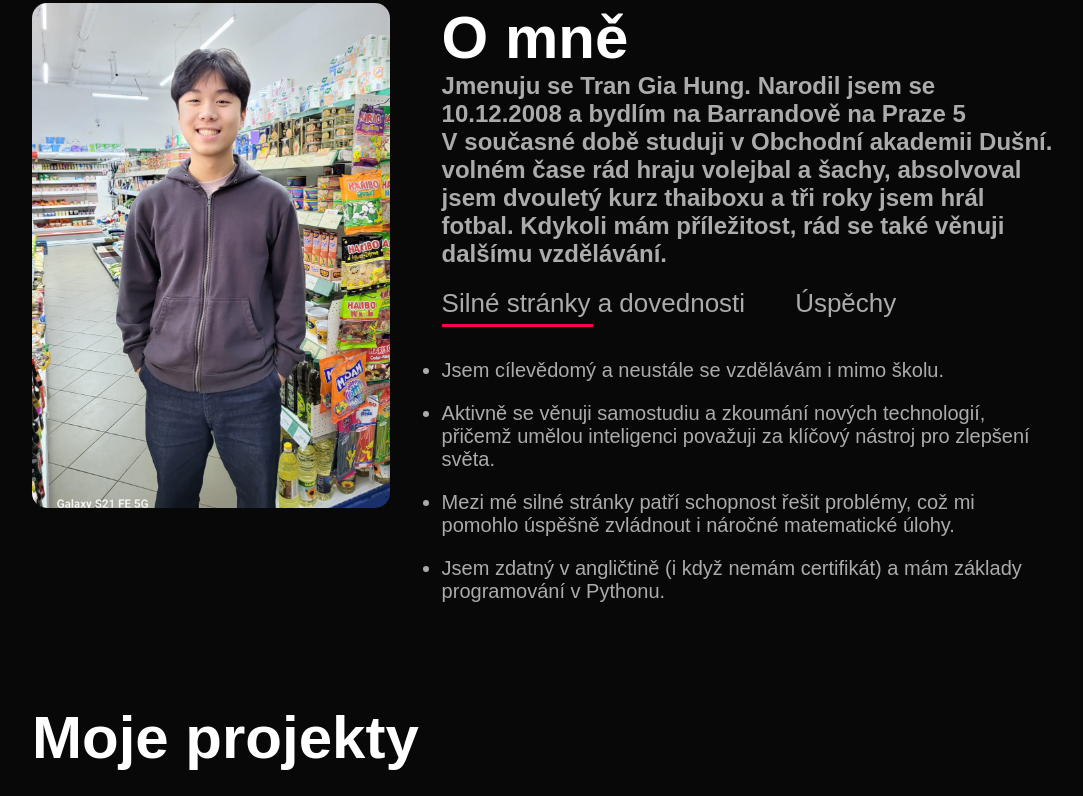
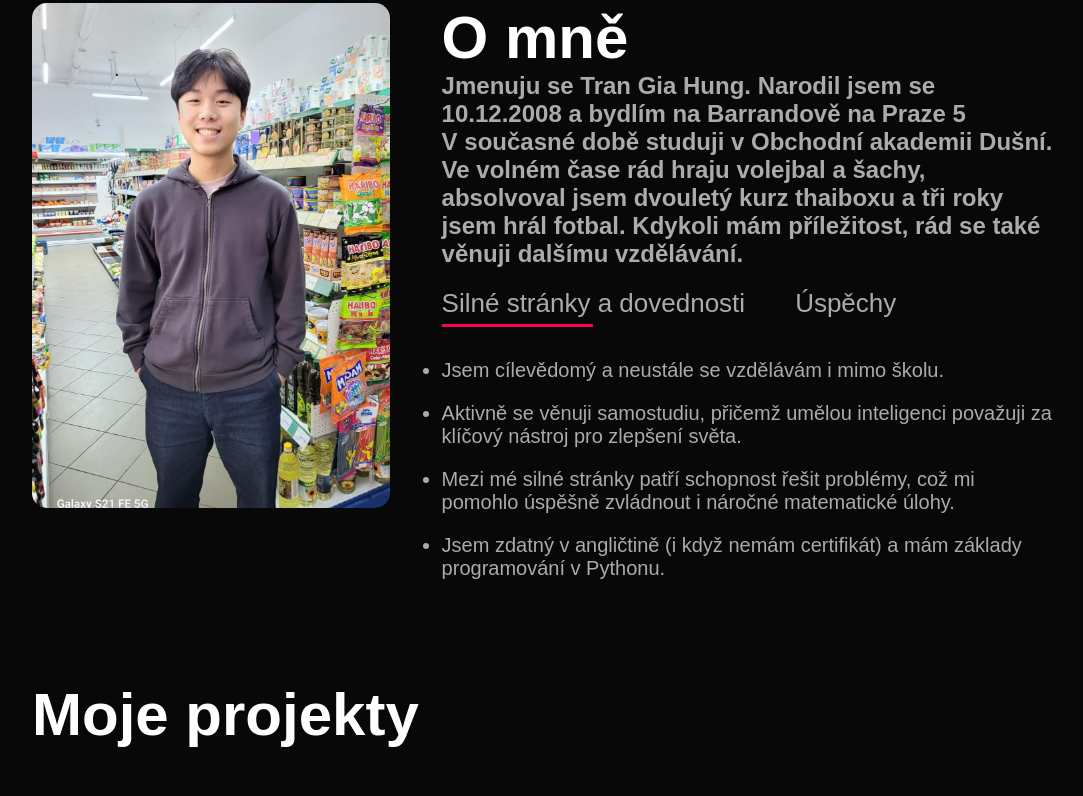
Before and after one commit to JohnySugar/PortfolioHonza, a plain HTML site: page index.html in a window 1280 px wide. Shown: the part 867-1663 px from the top of the page, without its empty margins (96-1179 px from the left). Drawn offline with Linux system fonts and the light colour scheme; grey boxes are pictures that could not be loaded.

Commit message:
Update index.html

```diff
--- a/index.html
+++ b/index.html
@@ -39,7 +39,7 @@
 
                     <br>V současné době studuji v Obchodní akademii Dušní.
 
-                    <br> volném čase rád hraju volejbal a šachy, absolvoval jsem dvouletý kurz thaiboxu a tři roky jsem hrál fotbal. Kdykoli mám příležitost, rád se také věnuji dalšímu vzdělávání.</h2>
+                    <br>Ve volném čase rád hraju volejbal a šachy, absolvoval jsem dvouletý kurz thaiboxu a tři roky jsem hrál fotbal. Kdykoli mám příležitost, rád se také věnuji dalšímu vzdělávání.</h2>
                     <div class="tab-titles">
                         <h2 class="tab-links active-link" onclick="opentab('skills')">Silné stránky a dovednosti</h2>
                         <h2 class="tab-links" onclick="opentab('experience')">Úspěchy</h2>
@@ -47,8 +47,7 @@
                     <div class="tab-contents active-tab" id="skills">
                         <ul>
                             <li>Jsem cílevědomý a neustále se vzdělávám i mimo školu. <br>
-                                <li>Aktivně se věnuji samostudiu
-                                a zkoumání nových technologií, přičemž umělou inteligenci považuji za klíčový nástroj pro zlepšení světa.</li>
+                                <li>Aktivně se věnuji samostudiu, přičemž umělou inteligenci považuji za klíčový nástroj pro zlepšení světa.</li>
                               <li> Mezi mé silné stránky patří schopnost řešit problémy, což mi pomohlo úspěšně zvládnout i náročné matematické úlohy. <br></li>
                                 <li>Jsem zdatný v angličtině (i když nemám certifikát) a mám základy programování v Pythonu.</li>
                         </ul>
```
